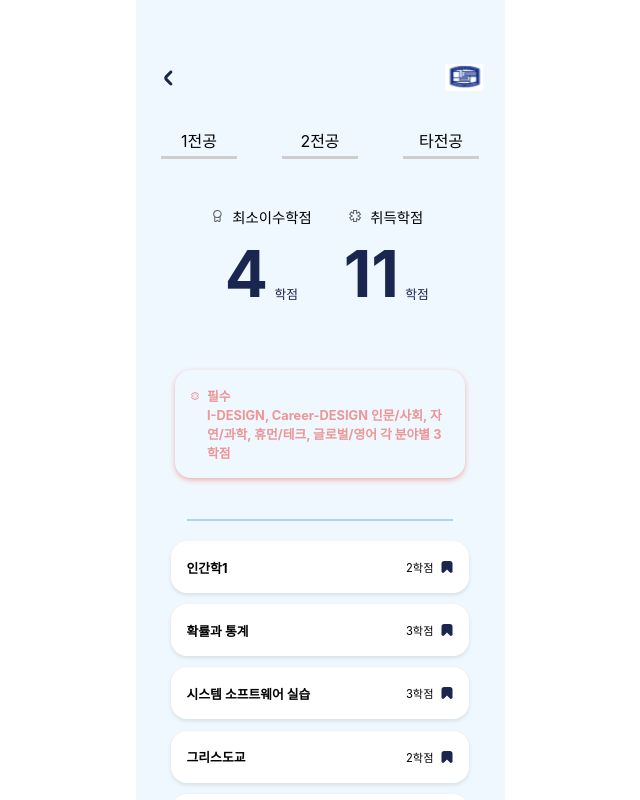
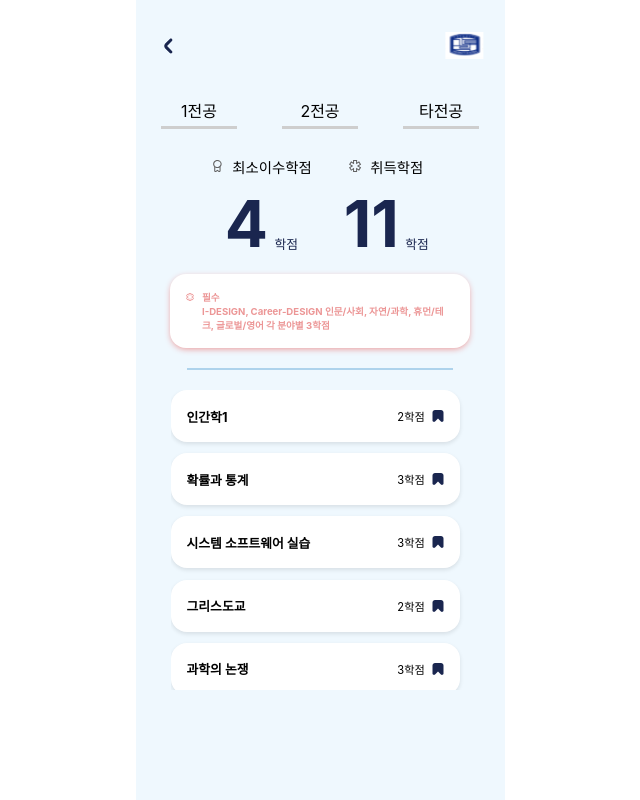
Before and after one commit to catholichak2024/cathak_web, a React (Create React App) app: page /detailclass/general in a window 1280 px wide. Shown: the whole page, without its empty margins (320-960 px from the left). Built offline with nearby package versions, Linux system fonts and the light colour scheme.

Commit message:
[feat] 수업 상세페이지 디자인 재수정

```diff
--- a/src/components/DetailClass/ClassContainer/Styles.ts
+++ b/src/components/DetailClass/ClassContainer/Styles.ts
@@ -4,7 +4,7 @@ export const Layout = styled.div`
   display: flex;
   flex-direction: column;
   height: 100%;
-  width: 90%;
+  width: 97%;
 `;
 
 export const Container = styled.div`
--- a/src/components/DetailClass/ClassList/ClassList.tsx
+++ b/src/components/DetailClass/ClassList/ClassList.tsx
@@ -20,7 +20,9 @@ const ClassList: React.FC = () => {
                    description="I-DESIGN, Career-DESIGN 인문/사회, 자연/과학, 휴먼/테크, 글로벌/영어 각 분야별 3학점"
                 />
                 <DividingLine />
-               <ClassContainer data={attendedClasses} />
+                <S.ClassBox>
+                    <ClassContainer data={attendedClasses} />
+                </S.ClassBox>
             </S.ClassContainer>
         </S.Layout>
     )
--- a/src/components/DetailClass/ClassList/Styles.ts
+++ b/src/components/DetailClass/ClassList/Styles.ts
@@ -4,7 +4,7 @@ export const Layout = styled.div`
   display: flex;
   flex-direction: column;
   width: 100%;
-  background-color: ${({ theme }) => theme.colors.background}; /* 테마의 배경색 적용 */
+  background-color: ${({ theme }) => theme.colors.background};
 `;
 
 export const ClassContainer = styled.div`
@@ -14,3 +14,27 @@ export const ClassContainer = styled.div`
   align-items: center;
   border-radius: 0.5rem;
 `;
+
+export const ClassBox = styled.div`
+  max-height: 300px; /* 최대 높이를 제한 */
+  overflow-y: auto;
+  /* 스크롤바 스타일 */
+    &::-webkit-scrollbar {
+        width: 2px;
+    }
+
+    &::-webkit-scrollbar-track {
+        background: #f1f1f1; /* 스크롤바 배경 색상 */
+    }
+
+    &::-webkit-scrollbar-thumb {
+        background: #626262; /* 스크롤바 손잡이 색상 */
+        border-radius: 10px; /* 손잡이 둥글게 처리 */
+    }
+
+    &::-webkit-scrollbar-thumb:hover {
+        background: #555; /* 손잡이 호버 색상 */
+    }
+  width: 90%;
+  justify-content: center;
+`;
--- a/src/components/DetailClass/ClassTypeList/ClassType/ClassType.tsx
+++ b/src/components/DetailClass/ClassTypeList/ClassType/ClassType.tsx
@@ -1,4 +1,4 @@
-import React from 'react';
+import React, { useState } from 'react';
 import * as S from './Styles';
 
 type ClassTypeProps = {
@@ -6,12 +6,21 @@ type ClassTypeProps = {
 };
 
 const ClassType: React.FC<ClassTypeProps> = ({ types }) => {
+  const [selectedType, setSelectedType] = useState<string | null>(null);
+
+  const handleClick = (type: string) => {
+    setSelectedType(type);
+  };
+
   return (
     <S.layout>
       {types.map((type, index) => (
-        <S.textWithLine key={index}>
-          {type}
-          <S.line />
+        <S.textWithLine key={index} onClick={() => handleClick(type)}>
+          <S.textContainer>
+            {selectedType === type && <S.redDot />}
+            <S.underlinedText>{type}</S.underlinedText>
+          </S.textContainer>
+          <S.line isSelected={selectedType === type} />
         </S.textWithLine>
       ))}
     </S.layout>
--- a/src/components/DetailClass/ClassTypeList/ClassType/Styles.ts
+++ b/src/components/DetailClass/ClassTypeList/ClassType/Styles.ts
@@ -17,9 +17,25 @@ export const underlinedText = styled.span`
   font-size: 1rem;
 `;
 
-export const line = styled.div`
+export const line = styled.div<{ isSelected: boolean }>`
   width: 76px;
   height: 3px;
-  background-color: ${({ theme }) => theme.colors.bottomBar}; // 선 색상
-  margin-top: 4px; // 텍스트와 선 사이의 간격
+  background-color: ${({ isSelected, theme }) => isSelected ? theme.colors.black : theme.colors.bottomBar};
+  margin-top: 4px;
 `;
+
+export const textContainer = styled.div`
+  display: flex;
+  align-items: center;
+  position: relative;
+`;
+
+export const redDot = styled.div`
+  position: absolute;
+  top: -5px;
+  right: -5px;
+  width: 6px;
+  height: 6px;
+  background-color: ${({ theme }) => theme.colors.alarm};
+  border-radius: 50%;
+`;
--- a/src/components/DetailClass/ClassTypeList/Styles.ts
+++ b/src/components/DetailClass/ClassTypeList/Styles.ts
@@ -4,4 +4,5 @@ export const layout = styled.div`
   display: flex;
   justify-content: center;
   align-items: center;
+  margin-top: -30px;
 `;
--- a/src/components/DetailClass/Credit/Styles.ts
+++ b/src/components/DetailClass/Credit/Styles.ts
@@ -4,10 +4,11 @@ export const Layout = styled.div`
   display: flex;
   flex-direction: column;
   padding: 13px;
+  margin-top: -10px;
 `;
 
 export const CreditContainer = styled.div`
   display: flex;
   justify-content: space-between;
-  margin-top: 10px;
+  margin-top: 0px;
 `;
--- a/src/components/DetailClass/EssentailBox/EssentailBox.tsx
+++ b/src/components/DetailClass/EssentailBox/EssentailBox.tsx
@@ -1,5 +1,5 @@
 import React from 'react';
-import * as S from './Styles'; // 스타일 컴포넌트 불러오기
+import * as S from './Styles';
 import { RedStar } from '../../../assets/icon';
 
 const EssentailBox: React.FC<{ description: string }> = ({ description }) => {
--- a/src/components/DetailClass/EssentailBox/Styles.ts
+++ b/src/components/DetailClass/EssentailBox/Styles.ts
@@ -6,8 +6,9 @@ export const Layout = styled.div`
   flex-direction: column;
   border-radius: 1rem;
   padding: 16px;
-  margin: 21px;
+  margin: -25px 16px 0;
   display: flex;
+  background-color: ${({ theme }) => theme.colors.white};
   box-shadow: 0 2px 6px -1px ${({ theme }) => theme.colors.alarm};
 `;
 
@@ -27,7 +28,7 @@ export const RequiredText = styled.span`
   font-weight: bold;
   color: ${({ theme }) => theme.colors.alarm};
   margin-left: 8px;
-  font-size: 0.8rem;
+  font-size: 0.6rem;
 `;
 
 // 설명 텍스트 스타일
@@ -37,5 +38,5 @@ export const DescriptionText = styled.p`
   font-weight: bold;
   margin-left: 16px;
   color: ${({ theme }) => theme.colors.alarm};
-  font-size: 0.8rem;
+  font-size: 0.6rem;
 `;
--- a/src/components/Header/Styles.ts
+++ b/src/components/Header/Styles.ts
@@ -5,7 +5,7 @@ export const Layout = styled.div`
   display: flex;
   justify-content: space-between;
   position: absolute;
-  top: 4rem;
+  top: 2rem;
   left: 49%;
   transform: translateX(-50%);
 `;
```
